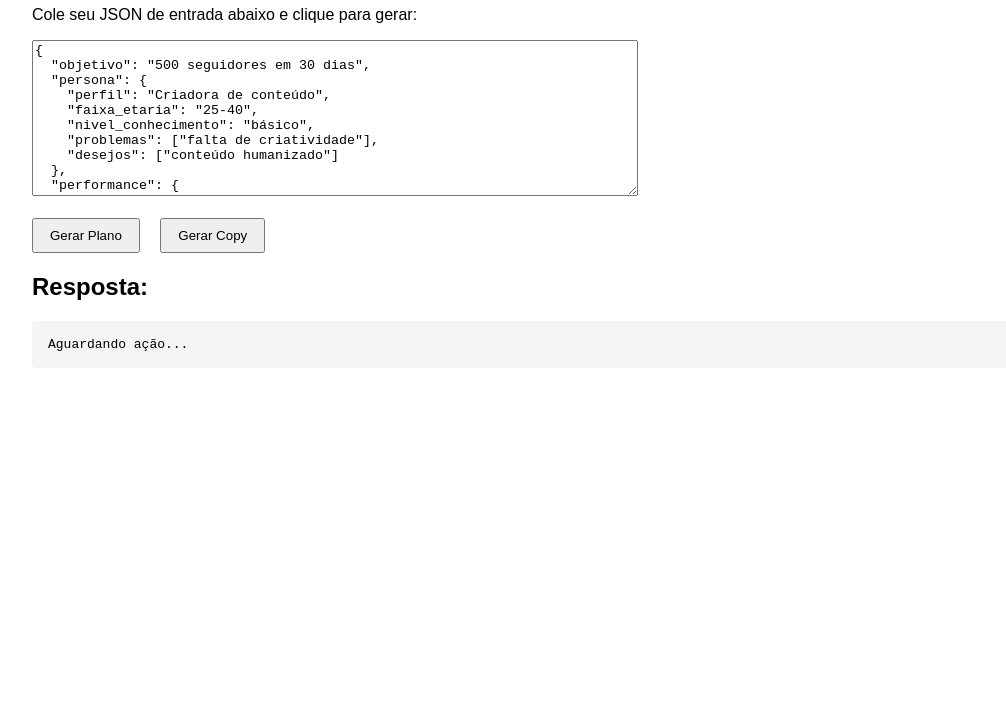
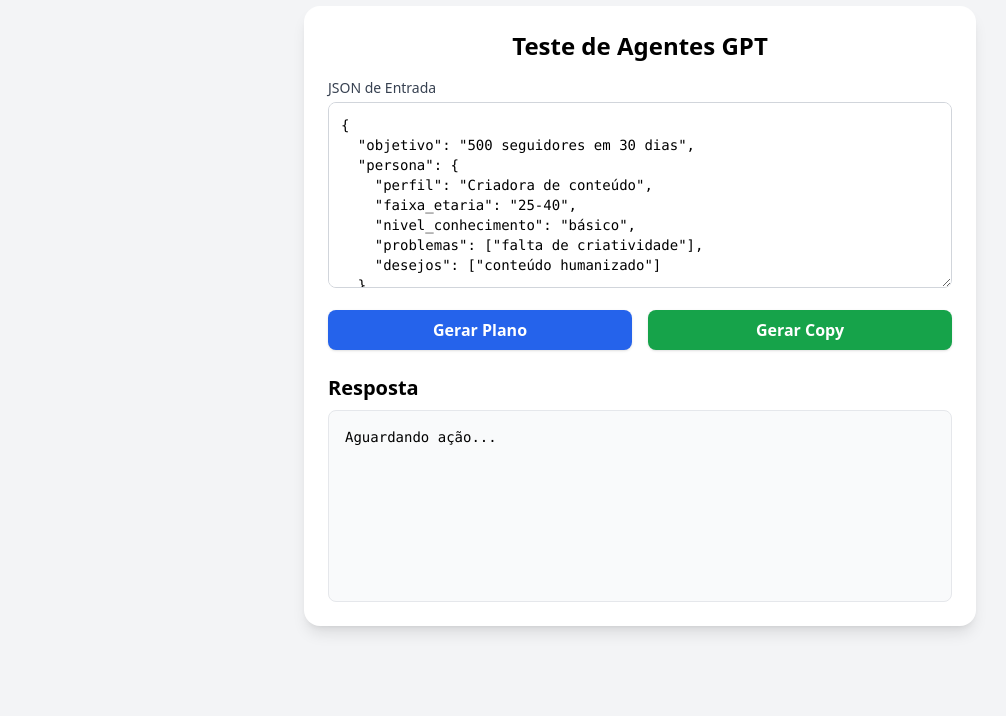
Before and after one commit to Luvecoso/instagram-gpt-agents, a website: page index.html in a window 1280 px wide. Shown: the part 84-800 px from the top of the page, without its empty margins (0-1006 px from the left). Drawn offline with nearby package versions, Linux system fonts and the light colour scheme.

Commit message:
Update index.html

```diff
--- a/index.html
+++ b/index.html
@@ -1,20 +1,21 @@
 <!DOCTYPE html>
 <html lang="pt-BR">
 <head>
-  <meta charset="UTF-8">
-  <meta name="viewport" content="width=device-width, initial-scale=1.0">
+  <meta charset="UTF-8" />
+  <meta name="viewport" content="width=device-width, initial-scale=1.0"/>
   <title>GPT Playground</title>
-  <style>
-    body { font-family: Arial, sans-serif; margin: 2rem; }
-    textarea { width: 100%; max-width: 600px; }
-    button { margin-right: 1rem; padding: 0.5rem 1rem; }
-    pre { background: #f4f4f4; padding: 1rem; border-radius: 4px; }
-  </style>
+  <!-- Tailwind via Play CDN -->
+  <script src="https://cdn.tailwindcss.com"></script>
 </head>
-<body>
-  <h1>Teste de Agentes GPT</h1>
-  <p>Cole seu JSON de entrada abaixo e clique para gerar:</p>
-  <textarea id="input" rows="10">{
+<body class="bg-gray-100 min-h-screen flex items-center justify-center p-4">
+  <div class="bg-white shadow-lg rounded-2xl p-6 max-w-2xl w-full">
+    <h1 class="text-2xl font-bold mb-4 text-center">Teste de Agentes GPT</h1>
+    <label for="input" class="block text-sm font-medium text-gray-700 mb-1">JSON de Entrada</label>
+    <textarea
+      id="input"
+      rows="8"
+      class="w-full border border-gray-300 rounded-lg p-3 mb-4 font-mono text-sm focus:outline-none focus:ring-2 focus:ring-blue-400"
+    >{
   "objetivo": "500 seguidores em 30 dias",
   "persona": {
     "perfil": "Criadora de conteúdo",
@@ -30,11 +31,23 @@
     "novos_seguidores": 30
   }
 }</textarea>
-  <br><br>
-  <button onclick="callAgent('strategic')">Gerar Plano</button>
-  <button onclick="callAgent('copy')">Gerar Copy</button>
-  <h2>Resposta:</h2>
-  <pre id="output">Aguardando ação...</pre>
+    <div class="flex space-x-4 mb-6">
+      <button
+        onclick="callAgent('strategic')"
+        class="flex-1 bg-blue-600 hover:bg-blue-700 text-white font-semibold py-2 rounded-lg shadow transition"
+      >Gerar Plano</button>
+      <button
+        onclick="callAgent('copy')"
+        class="flex-1 bg-green-600 hover:bg-green-700 text-white font-semibold py-2 rounded-lg shadow transition"
+      >Gerar Copy</button>
+    </div>
+    <h2 class="text-xl font-semibold mb-2">Resposta</h2>
+    <pre
+      id="output"
+      class="bg-gray-50 border border-gray-200 rounded-lg p-4 font-mono text-sm whitespace-pre-wrap break-all h-48 overflow-auto"
+    >Aguardando ação...</pre>
+  </div>
+
   <script>
     async function callAgent(type) {
       let input;
@@ -44,6 +57,11 @@
         alert('JSON inválido: ' + e.message);
         return;
       }
+      const btn = event.target;
+      btn.disabled = true;
+      const originalText = btn.textContent;
+      btn.textContent = 'Processando...';
+      try {
         const res = await fetch(`/api/${type}`, {
           method: 'POST',
           headers: { 'Content-Type': 'application/json' },
@@ -51,10 +69,13 @@
         });
         const data = await res.json();
         document.getElementById('output').textContent = JSON.stringify(data, null, 2);
+      } catch(err) {
+        document.getElementById('output').textContent = 'Erro: ' + err.message;
+      } finally {
+        btn.disabled = false;
+        btn.textContent = originalText;
+      }
     }
   </script>
 </body>
 </html>
-
-</body>
-</html>
```
Lines whose indentation alone changed are shown as unchanged.
